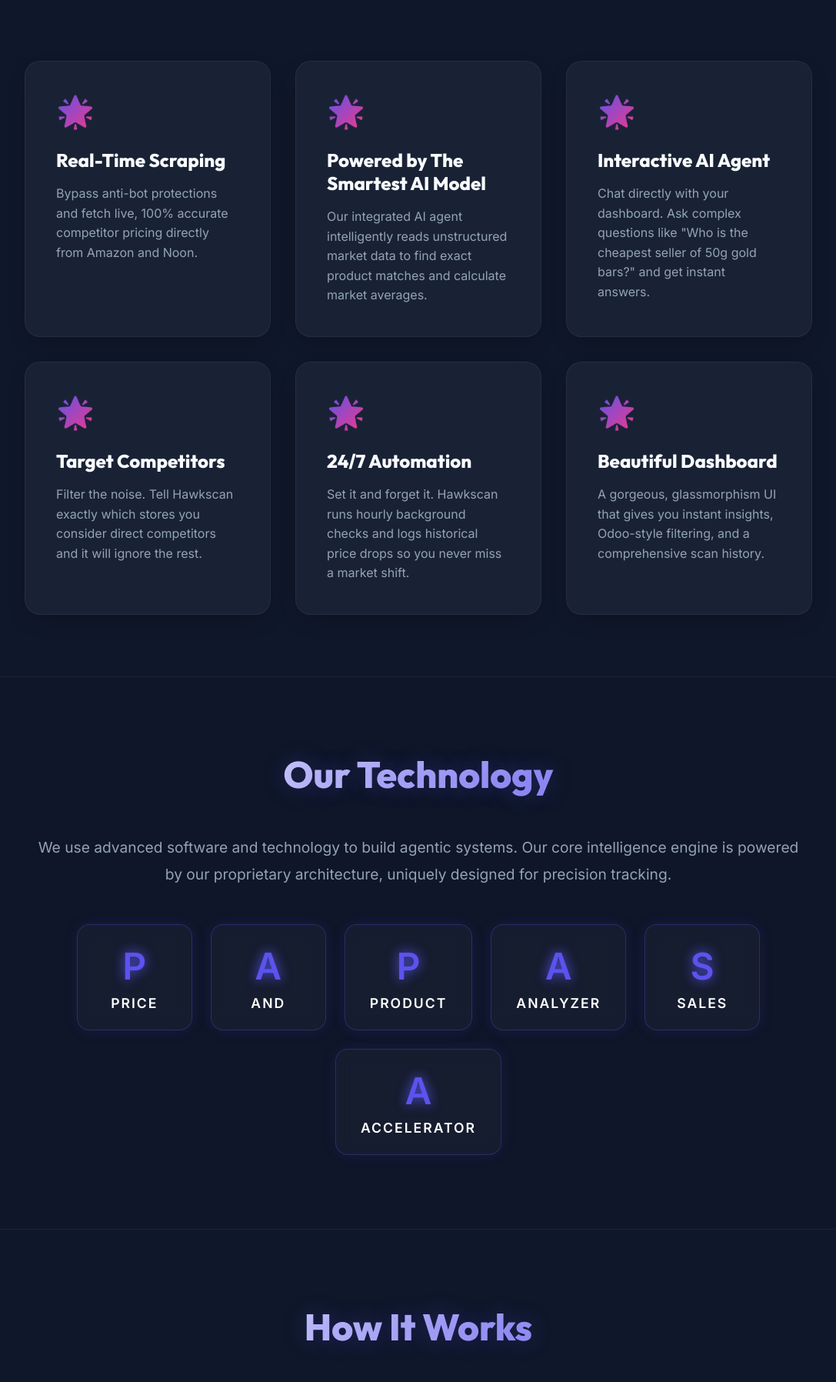
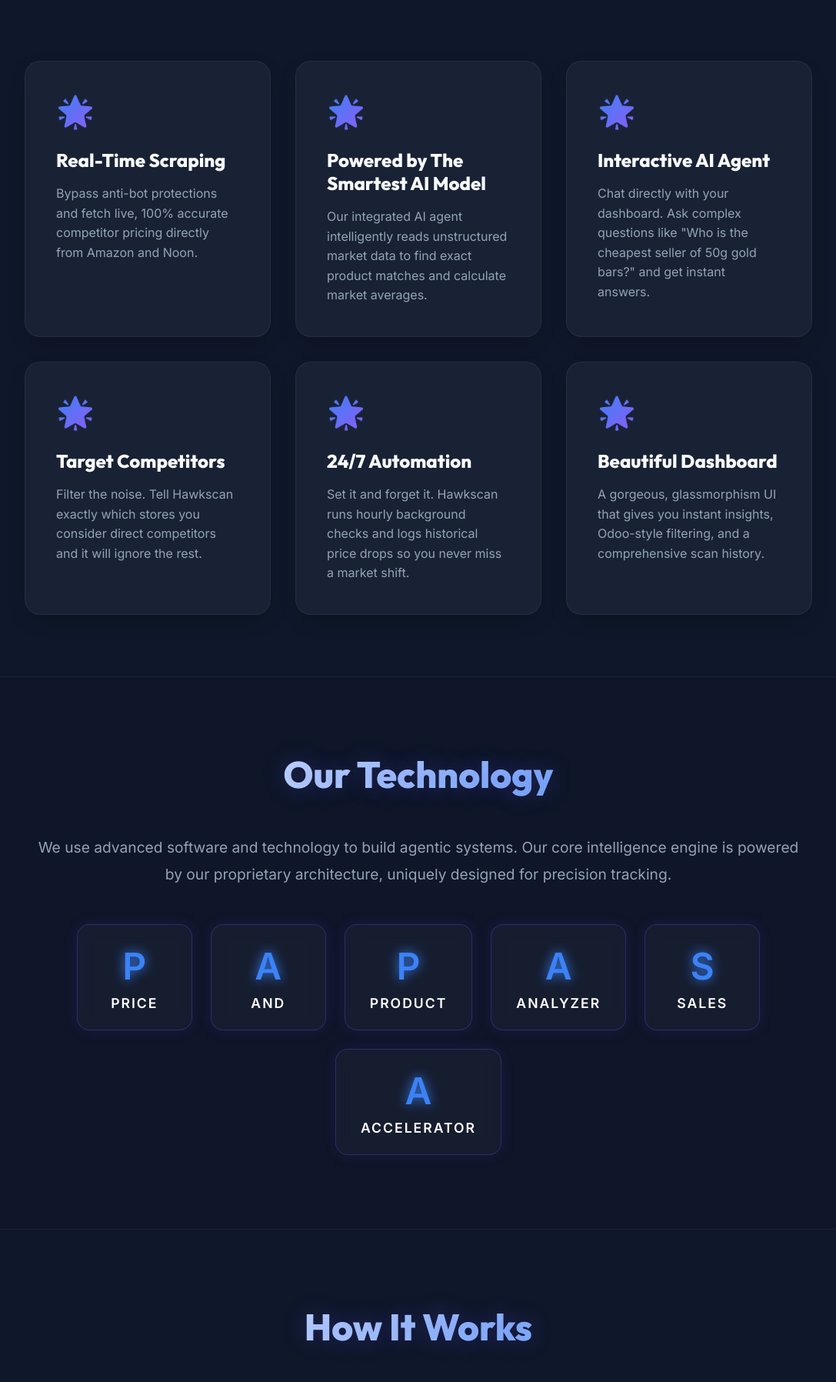
Before and after one commit to dagoat1234567890/hawkscan, a Flask app: page / in a window 1280 px wide. Shown: the part 801-2597 px from the top of the page at 77% size, without its empty margins (96-1183 px from the left). Run offline with Flask 3, Linux system fonts and the light colour scheme; parts of the project's set-up code (start-up, migrations or seed data) failed here and were passed over.

Commit message:
Change to white aesthetic and add global animations

```diff
--- a/hermes-app/static/css/style.css
+++ b/hermes-app/static/css/style.css
@@ -1,18 +1,60 @@
 :root {
-  --bg-primary: #b1d2f3;        /* Soft off-white for the main body */
+  --bg-primary: #f8fafc;        /* Clean soft white for main body */
   --bg-secondary: #ffffff;      /* Pure white for cards and sidebars */
   --bg-surface: #ffffff;        /* Pure white for surface components */
   --text-primary: #0f172a;      /* Deep dark slate for readable text */
-  --text-secondary: #9fabbc;    /* Muted gray for lesser text */
-  --border-color: #e5ecf4;      /* Light, crisp gray for borders */
-  --accent-primary: #5b53ed;    /* Stronger, darker primary accent */
-  --accent-secondary: #f0388b;  /* Deepened secondary accent */
-  --glass-bg: rgba(255, 255, 255, 0.7); /* Translucent glass for light themes */
-  --glass-border: rgba(0, 0, 0, 0.05);
-  --glass-shadow: 0 10px 30px -10px rgba(0, 0, 0, 0.1);
-  --toggle-on: #65dab3;         /* Stays mostly the same */
-  --toggle-off: #aebcce;        /* Lighter off-state */
+  --text-secondary: #64748b;    /* Muted gray for lesser text */
+  --border-color: #e2e8f0;      /* Light crisp gray for borders */
+  --accent-primary: #3b82f6;    /* Clean tech blue */
+  --accent-secondary: #8b5cf6;  /* Soft purple accent */
+  --glass-bg: rgba(255, 255, 255, 0.85);
+  --glass-border: rgba(255, 255, 255, 0.5);
+  --glass-shadow: 0 10px 30px -10px rgba(0, 0, 0, 0.08);
+  --toggle-on: #10b981;
+  --toggle-off: #cbd5e1;
 }
+
+/* --- ANIMATIONS --- */
+@keyframes fadeInUp {
+    from { opacity: 0; transform: translateY(20px); }
+    to { opacity: 1; transform: translateY(0); }
+}
+
+@keyframes fadeInLeft {
+    from { opacity: 0; transform: translateX(-20px); }
+    to { opacity: 1; transform: translateX(0); }
+}
+
+@keyframes fadeInRight {
+    from { opacity: 0; transform: translateX(20px); }
+    to { opacity: 1; transform: translateX(0); }
+}
+
+@keyframes scaleIn {
+    from { opacity: 0; transform: scale(0.95); }
+    to { opacity: 1; transform: scale(1); }
+}
+
+@keyframes pulseGlow {
+    0% { box-shadow: 0 0 0 0 rgba(59, 130, 246, 0.4); }
+    70% { box-shadow: 0 0 0 10px rgba(59, 130, 246, 0); }
+    100% { box-shadow: 0 0 0 0 rgba(59, 130, 246, 0); }
+}
+
+.animate-fade-in-up { animation: fadeInUp 0.7s cubic-bezier(0.16, 1, 0.3, 1) forwards; opacity: 0; }
+.animate-fade-in-left { animation: fadeInLeft 0.7s cubic-bezier(0.16, 1, 0.3, 1) forwards; opacity: 0; }
+.animate-fade-in-right { animation: fadeInRight 0.7s cubic-bezier(0.16, 1, 0.3, 1) forwards; opacity: 0; }
+.animate-scale-in { animation: scaleIn 0.6s cubic-bezier(0.16, 1, 0.3, 1) forwards; opacity: 0; }
+.animate-pulse { animation: pulseGlow 2s infinite; }
+
+.delay-100 { animation-delay: 100ms; }
+.delay-200 { animation-delay: 200ms; }
+.delay-300 { animation-delay: 300ms; }
+.delay-400 { animation-delay: 400ms; }
+.delay-500 { animation-delay: 500ms; }
+
+.hover-lift { transition: transform 0.3s cubic-bezier(0.16, 1, 0.3, 1), box-shadow 0.3s cubic-bezier(0.16, 1, 0.3, 1); }
+.hover-lift:hover { transform: translateY(-5px); box-shadow: 0 15px 30px -10px rgba(0, 0, 0, 0.15); }
 
 [data-theme="dark"] {
   --bg-primary: #0f172a;
--- a/hermes-app/templates/landing.html
+++ b/hermes-app/templates/landing.html
@@ -386,13 +386,13 @@
 
     <!-- Wrap your existing text to keep it structured over the video -->
     <div class="hero-content">
-        <h1 class="hero-title">Dominate Your Market with AI Intelligence.</h1>
-        <p class="hero-subtitle">
+        <h1 class="hero-title animate-fade-in-up">Dominate Your Market with AI Intelligence.</h1>
+        <p class="hero-subtitle animate-fade-in-up delay-100">
             Hawkscan is the ultimate competitive price-tracking engine for e-commerce sellers on Noon and Amazon. Outsmart your competitors with real-time 24/7 AI-driven analysis.
         </p>
-        <div class="cta-buttons">
-            <a href="{{ url_for('sign_up') }}" class="btn btn-primary">Start Scanning Free</a>
-            <a href="#features" class="btn btn-secondary">Learn More</a>
+        <div class="cta-buttons animate-fade-in-up delay-200">
+            <a href="{{ url_for('sign_up') }}" class="btn btn-primary hover-lift">Start Scanning Free</a>
+            <a href="#how-it-works" class="btn btn-secondary hover-lift">See How It Works</a>
         </div>
     </div>
 </section>
--- a/hermes-app/templates/products.html
+++ b/hermes-app/templates/products.html
@@ -66,7 +66,7 @@
             font-family: 'Outfit', sans-serif;
             font-size: 1.25rem;
             font-weight: 600;
-            color: white;
+            color: var(--text-primary);
             margin-bottom: 0.25rem;
             line-height: 1.3;
         }
@@ -170,7 +170,7 @@
         .modal-title {
             font-family: 'Outfit', sans-serif;
             font-size: 1.5rem;
-            color: white;
+            color: var(--text-primary);
             margin: 0;
         }
         .close-btn {
```
Also changed, not shown: hermes-app/static/js/products.js (+9 -1 lines).
